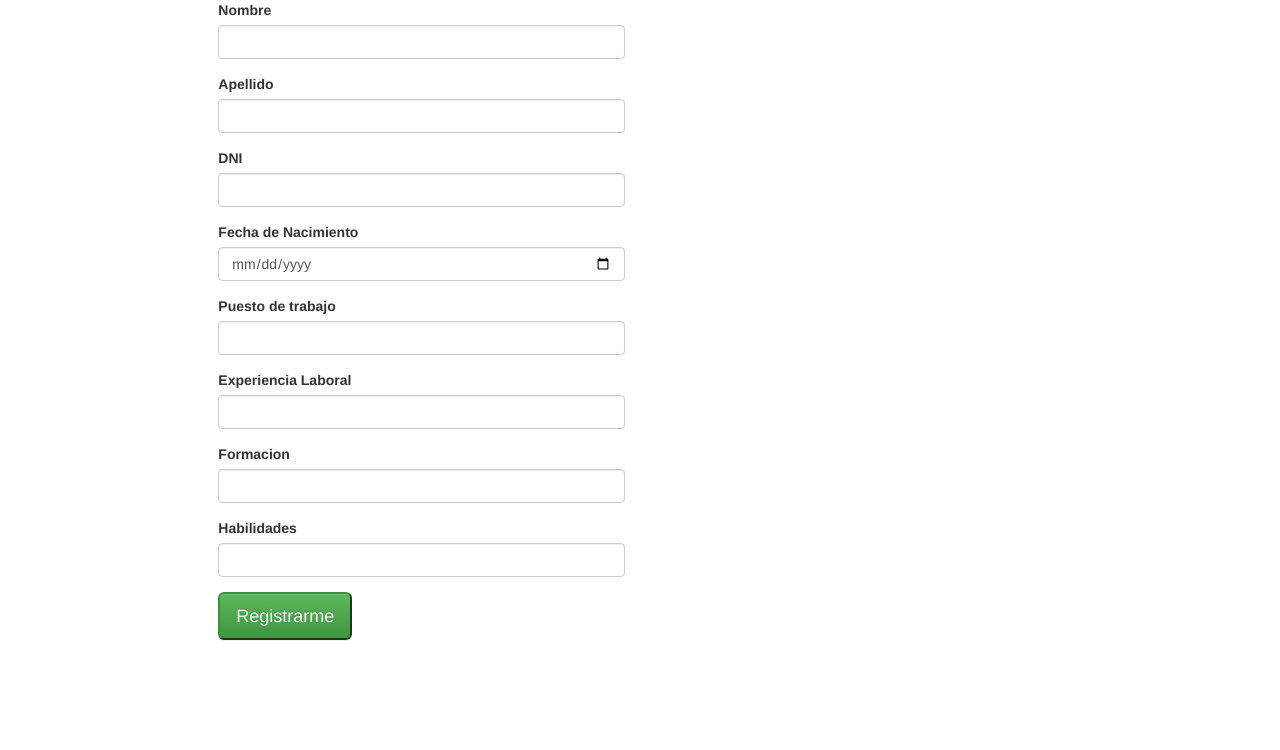
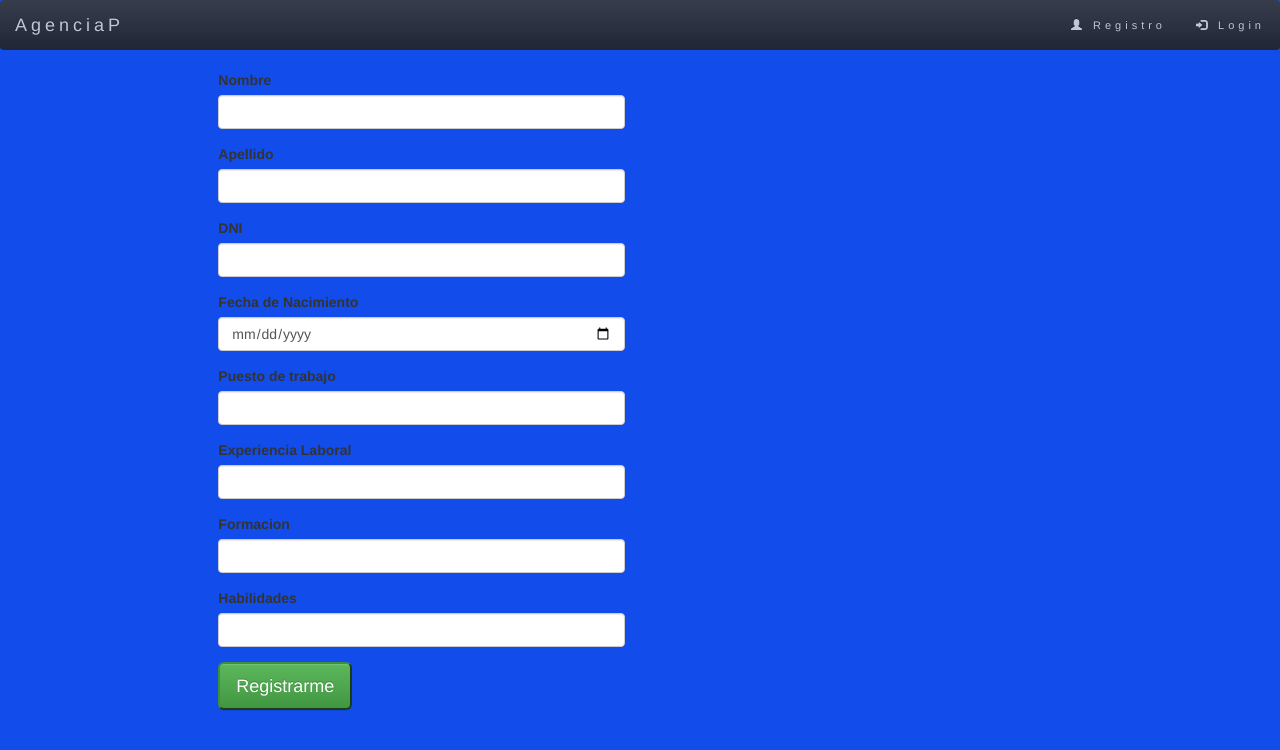
Before and after one commit to Jereromanoo/agencia, a Django app: page /registrar/ in a window 1280 px wide. Shown: the top 750 px of the page. Run offline with Django 3.2, Linux system fonts and the light colour scheme; some libraries are stand-ins or nearby versions.

Commit message:
Pagina de inicio con navvar

```diff
--- a/agenciaP/templates/agenciaP/base.html
+++ b/agenciaP/templates/agenciaP/base.html
@@ -2,13 +2,24 @@
 <!DOCTYPE html>
 <html>
 <head>
-	<title>AgenciaP</title>
+	<title>Agencia</title>
 	<link rel="stylesheet" href="//maxcdn.bootstrapcdn.com/bootstrap/3.2.0/css/bootstrap.min.css">
     <link rel="stylesheet" href="//maxcdn.bootstrapcdn.com/bootstrap/3.2.0/css/bootstrap-theme.min.css">
     <link rel="stylesheet" href="{% static 'css/blog.css' %}">
-
 </head>
-<body>
+<body style="background-color:#124DEB ;">
+<nav class="navbar navbar-inverse">
+  <div class="container-fluid">
+    <div class="navbar-header">
+      <a class="navbar-brand" href="">AgenciaP</a>
+    </div>
+    <ul class="nav navbar-nav navbar-right">
+      <li><a href="registrar/" target="_blank"><span class="glyphicon glyphicon-user"></span> Registro</a></li>
+      <li><a href=""><span class="glyphicon glyphicon-log-in"></span> Login </a></li>
+    </ul>
+  </div>
+</nav>
+<br>
 {% block content %}
 {% endblock %}
 </body>
```
Also changed, not shown: agenciaP/templates/agenciaP/login.html (line endings or trailing spaces).
